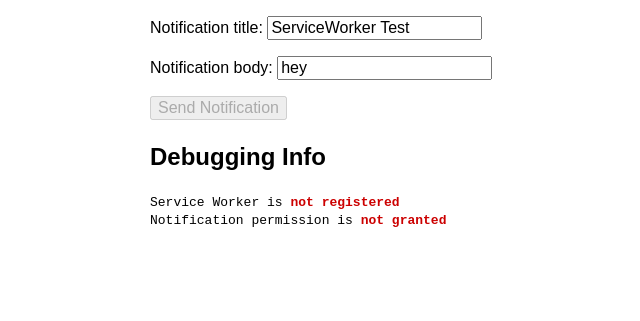
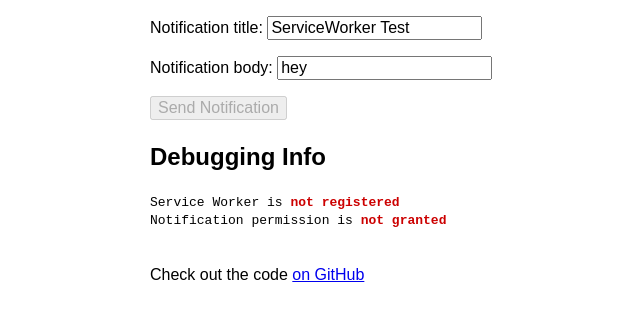
Before and after one commit to potch/swtest, a website: page index.html in a window 1280 px wide. Shown: the part 57-378 px from the top of the page, without its empty margins (240-880 px from the left). Drawn offline with Linux system fonts and the light colour scheme.

Commit message:
add github link

```diff
--- a/index.html
+++ b/index.html
@@ -44,6 +44,8 @@
 Service Worker is <span class="status sw">not registered</span>
 Notification permission is <span class="status push">not granted</span>
       </pre>
+
+      <p>Check out the code <a href="https://github.com/potch/web-push-test">on GitHub</a>
 
     </article>
 
```
